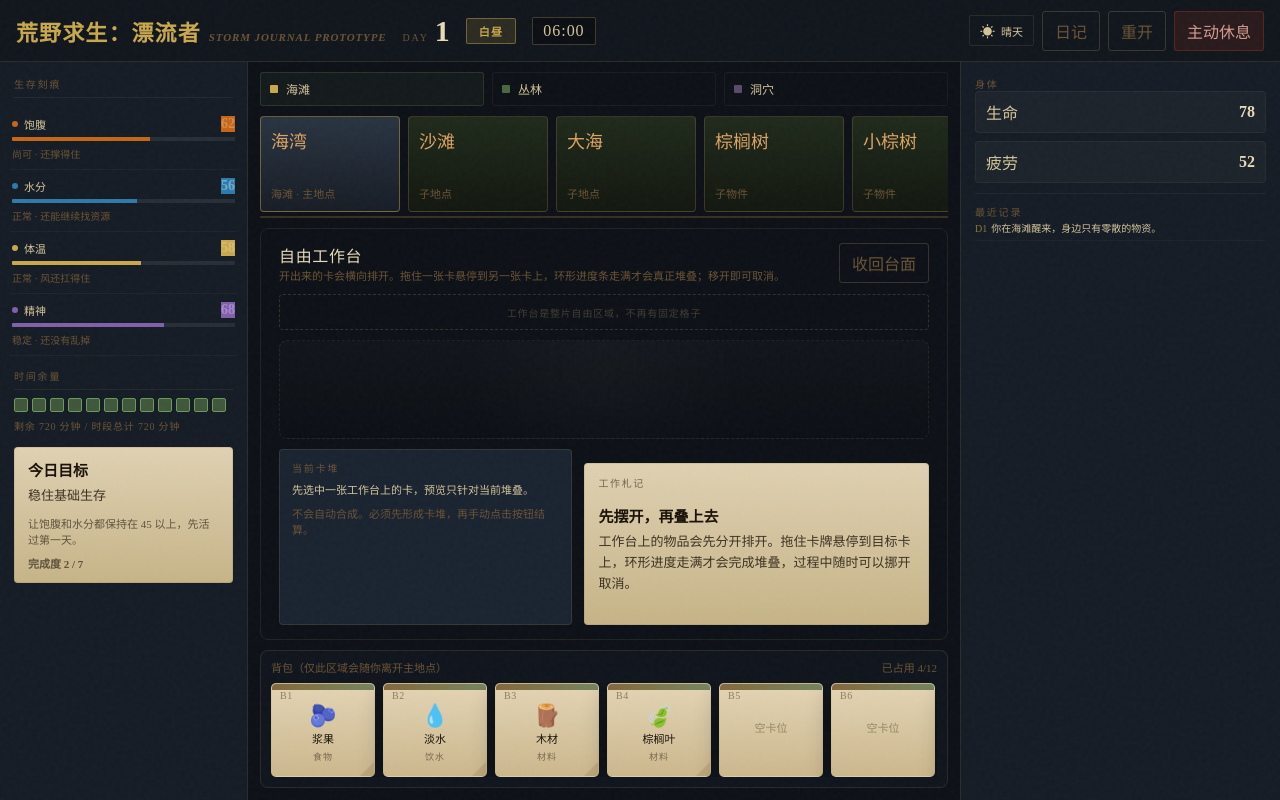
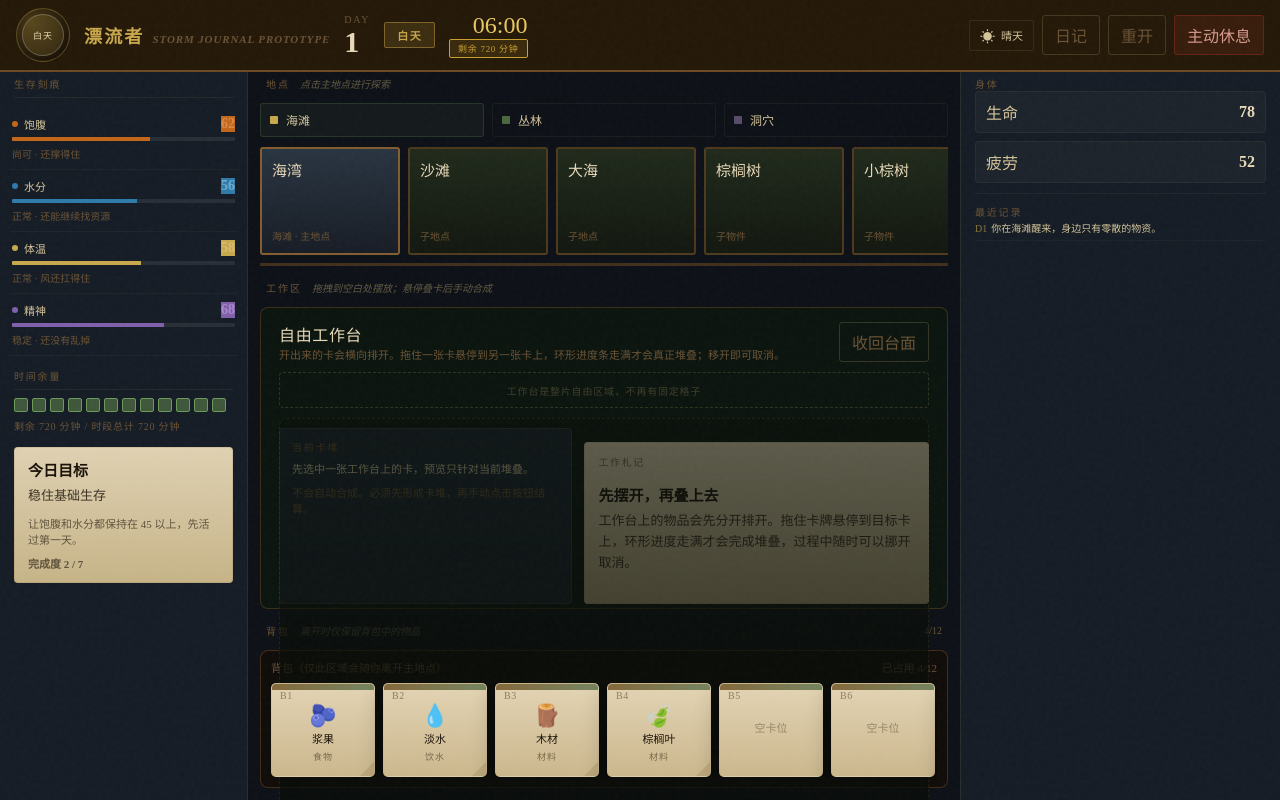
Before and after one commit to jollywu24/2d-survival-card-demo, a React (Vite) app: page / in a window 1280 px wide. Built offline with nearby package versions, Linux system fonts and the light colour scheme.

Commit message:
Refresh survival UI style while keeping stack crafting (#17)

```diff
--- a/src/App.tsx
+++ b/src/App.tsx
@@ -36,7 +36,7 @@ const weatherIcon: Record<EnvironmentState['weather'], string> = {
 };
 
 const phaseLabel = {
-  day: '白昼',
+  day: '白天',
   dusk: '黄昏',
   night: '深夜',
 } as const;
@@ -197,6 +197,7 @@ function App() {
     const mm = String(minutes % 60).padStart(2, '0');
     return `${hh}:${mm}`;
   }, [environment.timeOfDay, environment.actionsRemaining]);
+  const phaseRemainingMinutes = environment.actionsRemaining;
 
   const workbenchVisualCards = useMemo(() => {
     const stackMap = new Map<string, WorkbenchCard[]>();
@@ -535,16 +536,24 @@ function App() {
     <>
       <main className="game-shell">
         <header className="top-bar">
+          <div className="clock-wrap" aria-hidden="true">
+            <div className={`clock-core phase-${environment.timeOfDay}`}>
+              <span>{phaseLabel[environment.timeOfDay]}</span>
+            </div>
+          </div>
           <div className="game-title">
-            荒野求生：漂流者
+            漂流者
             <span>storm journal prototype</span>
           </div>
-          <div className="day-counter">
+          <div className="meta-block day-counter">
             <span className="day-label">Day</span>
             <span className="day-num">{environment.day}</span>
           </div>
-            <div className={`phase-badge phase-${environment.timeOfDay}`}>{phaseLabel[environment.timeOfDay]}</div>
-            <div className="clock-pill">{currentClock}</div>
+          <div className={`phase-badge phase-${environment.timeOfDay}`}>{phaseLabel[environment.timeOfDay]}</div>
+          <div className="time-display">
+            <div className="time-clock">{currentClock}</div>
+            <div className={`time-period tp-${environment.timeOfDay}`}>剩余 {phaseRemainingMinutes} 分钟</div>
+          </div>
           <div className="top-right">
             <div className="weather-box">
               <span className="weather-icon">{weatherIcon[environment.weather]}</span>
@@ -610,7 +619,10 @@ function App() {
         </aside>
 
         <section className="panel-field">
-
+          <div className="row-head">
+            <span className="row-head-label">地点</span>
+            <span className="row-head-note">点击主地点进行探索</span>
+          </div>
           <div className="terrain-switch">
             {(['beach', 'jungle', 'cave'] as const).map((terrain) => (
               <button
@@ -652,6 +664,10 @@ function App() {
                 <span className="location-meta">子物件</span>
               </div>
             ))}
+          </div>
+          <div className="row-head">
+            <span className="row-head-label">工作区</span>
+            <span className="row-head-note">拖拽到空白处摆放；悬停叠卡后手动合成</span>
           </div>
           <div className="card-workspace">
             <div className="workspace-header">
@@ -830,7 +846,13 @@ function App() {
             </div>
           </div>
 
-
+          <div className="row-head">
+            <span className="row-head-label">背包</span>
+            <span className="row-head-note">离开时仅保留背包中的物品</span>
+            <span className="row-head-right">
+              {backpack.filter((slot) => !!slot.itemId).length}/{backpack.length}
+            </span>
+          </div>
           <div className="field-backpack-row">
             <div className="field-backpack-head">
               <span>背包（仅此区域会随你离开主地点）</span>
@@ -891,6 +913,7 @@ function App() {
               <span className="action-option-name">{activeTerrainCards.action}</span>
               <span className="action-option-desc">随机翻出 3~5 张资源牌到工作台，自动横向分开摆放。</span>
               <span className="action-option-meta">
+                <span className="time-badge">⏳ {activeTerrain === 'cave' ? 90 : 60} 分钟</span>
                 <span className="hand-card-tag type-action">探索</span>
                 <span className="hand-card-cost">消耗时间与精力</span>
               </span>
--- a/src/styles.css
+++ b/src/styles.css
@@ -1986,3 +1986,186 @@ body {
   max-height: 220px;
   overflow: hidden;
 }
+
+/* 2026-03 visual refresh: align with single-screen row UX while preserving stack craft loop */
+.top-bar {
+  min-height: 72px;
+  background: #241808;
+  border-bottom: 2px solid rgba(138, 96, 48, 0.7);
+  gap: 14px;
+}
+
+.clock-wrap {
+  width: 54px;
+  height: 54px;
+  display: grid;
+  place-items: center;
+  border-radius: 50%;
+  border: 1px solid rgba(201, 168, 76, 0.35);
+  background: radial-gradient(circle at 30% 25%, rgba(201, 168, 76, 0.2), rgba(0, 0, 0, 0.6));
+}
+
+.clock-core {
+  width: 42px;
+  height: 42px;
+  border-radius: 50%;
+  display: grid;
+  place-items: center;
+  font-size: 9px;
+  letter-spacing: 0.12em;
+  color: #e8d9b0;
+  border: 1px solid rgba(255, 255, 255, 0.22);
+}
+
+.clock-core.phase-day {
+  background: rgba(201, 168, 76, 0.16);
+}
+
+.clock-core.phase-dusk {
+  background: rgba(192, 88, 24, 0.16);
+}
+
+.clock-core.phase-night {
+  background: rgba(42, 58, 122, 0.2);
+}
+
+.game-title {
+  font-family: "Cinzel", "Noto Serif SC", serif;
+  font-size: 18px;
+  letter-spacing: 0.12em;
+}
+
+.meta-block.day-counter {
+  display: flex;
+  flex-direction: column;
+  gap: 2px;
+}
+
+.time-display {
+  display: flex;
+  flex-direction: column;
+  align-items: flex-end;
+  gap: 2px;
+}
+
+.time-clock {
+  font-family: "Cinzel", serif;
+  font-size: 24px;
+  line-height: 1;
+  color: #e8c860;
+}
+
+.time-period {
+  font-size: 9px;
+  padding: 2px 8px;
+  border: 1px solid;
+  border-radius: 2px;
+  letter-spacing: 0.08em;
+}
+
+.time-period.tp-day {
+  color: #c9a030;
+  background: rgba(201, 160, 48, 0.12);
+}
+
+.time-period.tp-dusk {
+  color: #c05818;
+  background: rgba(192, 88, 24, 0.12);
+}
+
+.time-period.tp-night {
+  color: #6070c0;
+  background: rgba(42, 58, 122, 0.2);
+}
+
+.row-head {
+  display: flex;
+  align-items: center;
+  gap: 10px;
+  padding: 4px 6px 2px;
+}
+
+.row-head-label {
+  font-family: "Cinzel", serif;
+  font-size: 10px;
+  letter-spacing: 0.2em;
+  color: var(--ink-faint);
+  text-transform: uppercase;
+}
+
+.row-head-note {
+  font-size: 10px;
+  color: rgba(180, 160, 110, 0.5);
+  font-style: italic;
+}
+
+.row-head-right {
+  margin-left: auto;
+  font-size: 10px;
+  color: var(--ink-faint);
+}
+
+.location-lane {
+  padding-bottom: 8px;
+  border-bottom: 3px solid rgba(92, 64, 32, 0.65);
+}
+
+.location-card {
+  min-height: 108px;
+  border-radius: 3px;
+  border: 2px solid rgba(92, 64, 32, 0.8);
+  background: linear-gradient(180deg, rgba(36, 24, 8, 0.96), rgba(18, 14, 8, 0.98));
+}
+
+.location-card.main {
+  border-color: rgba(138, 96, 48, 0.95);
+}
+
+.location-title {
+  font-family: "Cinzel", serif;
+  font-size: 15px;
+  color: var(--parch);
+}
+
+.location-meta {
+  font-size: 10px;
+}
+
+.card-workspace {
+  background: rgba(12, 24, 8, 0.55);
+  border-color: rgba(92, 64, 32, 0.6);
+}
+
+.workspace-board {
+  min-height: 410px;
+  background: linear-gradient(180deg, rgba(10, 16, 10, 0.6), rgba(9, 12, 8, 0.8));
+}
+
+.field-backpack-row {
+  background: rgba(18, 12, 8, 0.88);
+  border-color: rgba(92, 64, 32, 0.65);
+}
+
+.location-action-sheet {
+  border: 2px solid rgba(92, 64, 32, 0.9);
+  background: #241808;
+}
+
+.location-action-hero {
+  border-bottom: 1px solid rgba(180, 150, 80, 0.15);
+}
+
+.action-option {
+  border: 1px solid rgba(180, 150, 80, 0.15);
+  background: rgba(255, 255, 255, 0.02);
+}
+
+.time-badge {
+  padding: 3px 8px;
+  border-radius: 2px;
+  border: 1px solid rgba(201, 168, 72, 0.4);
+  background: rgba(201, 168, 72, 0.12);
+  color: #e8c860;
+  font-size: 10px;
+  letter-spacing: 0.04em;
+}
```
